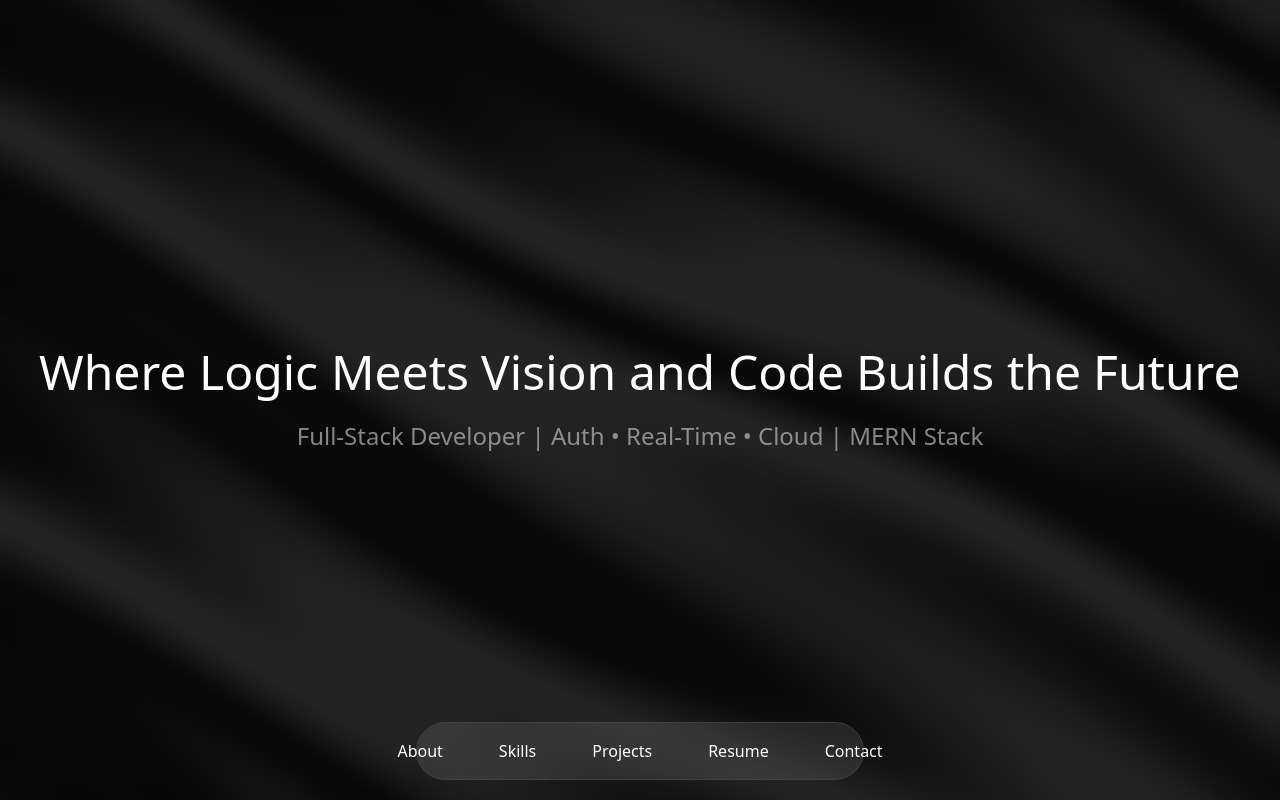
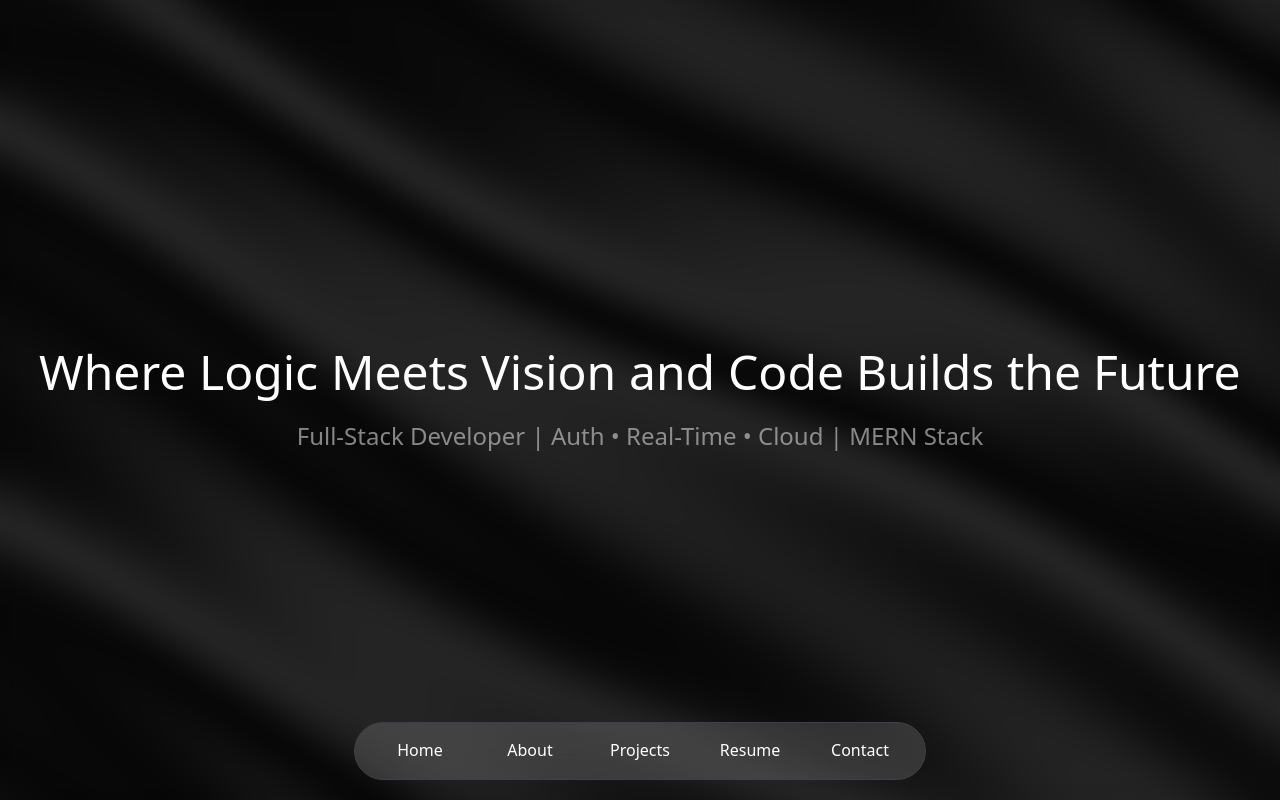
Before and after one commit to divyanshudyy/Portfolio, a React (Vite) app: page / in a window 1280 px wide. Built offline with nearby package versions, Linux system fonts and the light colour scheme; no server answers.

Commit message:
Added a navbar

```diff
--- /dev/null
+++ b/src/components/Navbar/Dock.jsx
@@ -0,0 +1,167 @@
+"use client";
+
+import {
+  motion,
+  useMotionValue,
+  useSpring,
+  useTransform,
+  AnimatePresence,
+} from "framer-motion";
+
+import {
+  Children,
+  cloneElement,
+  useEffect,
+  useMemo,
+  useRef,
+  useState,
+} from "react";
+
+function DockItem({
+  children,
+  className = "",
+  onClick,
+  mouseX,
+  spring,
+  distance,
+  magnification,
+  baseItemSize,
+}) {
+  const ref = useRef(null);
+  const isHovered = useMotionValue(0);
+
+  const mouseDistance = useTransform(mouseX, (val) => {
+    const rect = ref.current?.getBoundingClientRect() ?? {
+      x: 0,
+      width: baseItemSize,
+    };
+    return val - rect.x - baseItemSize / 2;
+  });
+
+  const targetSize = useTransform(
+    mouseDistance,
+    [-distance, 0, distance],
+    [baseItemSize, magnification, baseItemSize]
+  );
+  const size = useSpring(targetSize, spring);
+
+  return (
+    <motion.div
+      ref={ref}
+      style={{
+        width: size,
+        height: size,
+      }}
+      onHoverStart={() => isHovered.set(1)}
+      onHoverEnd={() => isHovered.set(0)}
+      onFocus={() => isHovered.set(1)}
+      onBlur={() => isHovered.set(0)}
+      onClick={onClick}
+      className={`relative inline-flex items-center justify-center rounded-full text-white ${className}`}
+      tabIndex={0}
+      role="button"
+      aria-haspopup="true"
+    >
+      {Children.map(children, (child) => cloneElement(child, { isHovered }))}
+    </motion.div>
+  );
+}
+
+function DockLabel({ children, className = "", ...rest }) {
+  const { isHovered } = rest;
+  const [isVisible, setIsVisible] = useState(false);
+
+  useEffect(() => {
+    const unsubscribe = isHovered.on("change", (latest) => {
+      setIsVisible(latest === 1);
+    });
+    return () => unsubscribe();
+  }, [isHovered]);
+
+  return (
+    <AnimatePresence>
+      {isVisible && (
+        <motion.div
+          initial={{ opacity: 0, y: 0 }}
+          animate={{ opacity: 1, y: -10 }}
+          exit={{ opacity: 0, y: 0 }}
+          transition={{ duration: 0.2 }}
+          className={`${className} absolute -top-6 left-1/2 w-fit whitespace-pre rounded-md border px-2 py-0.5 text-xs text-white`}
+          role="tooltip"
+          style={{ x: "-50%" }}
+        >
+          {children}
+        </motion.div>
+      )}
+    </AnimatePresence>
+  );
+}
+
+function DockIcon({ children, className = "" }) {
+  return (
+    <div className={`flex items-center justify-center ${className}`}>
+      {children}
+    </div>
+  );
+}
+
+export default function Dock({
+  items,
+  className = "",
+  spring = { mass: 0.1, stiffness: 150, damping: 12 },
+  magnification = 70,
+  distance = 200,
+  panelHeight = 64,
+  dockHeight = 256,
+  baseItemSize = 50,
+}) {
+  const mouseX = useMotionValue(Infinity);
+  const isHovered = useMotionValue(0);
+
+  const maxHeight = useMemo(
+    () => Math.max(dockHeight, magnification + magnification / 2 + 4),
+    [magnification, dockHeight]
+  );
+  const heightRow = useTransform(isHovered, [0, 1], [panelHeight, maxHeight]);
+  const height = useSpring(heightRow, spring);
+
+  return (
+    <motion.div
+      style={{
+        height,
+      }}
+      className="fixed z-[100] bottom-5 left-1/2"
+    >
+      <motion.div
+        onMouseMove={({ pageX }) => {
+          isHovered.set(1);
+          mouseX.set(pageX);
+        }}
+        onMouseLeave={() => {
+          isHovered.set(0);
+          mouseX.set(Infinity);
+        }}
+        className={`${className} absolute bottom-0 transform -translate-x-1/2 flex items-end gap-15  rounded-4xl border-zinc-700 border-1 py-1 px-10 font-extralight bg-white/15 backdrop-blur-xl`}
+        style={{ height: panelHeight }}
+        role="toolbar"
+        aria-label="Application dock"
+      >
+        {items.map((nav, index) => (
+          <a key={index} href={`#${nav.id}`} className="block">
+            <DockItem
+              className={nav.className}
+              mouseX={mouseX}
+              spring={spring}
+              distance={distance}
+              magnification={magnification}
+              baseItemSize={baseItemSize}
+            >
+              <DockIcon>{nav.icon}</DockIcon>
+              <DockLabel>{nav.label}</DockLabel>
+            </DockItem>
+          </a>
+        ))}
+      </motion.div>
+    </motion.div>
+  );
+}
--- a/src/components/Navbar/Navbar.jsx
+++ b/src/components/Navbar/Navbar.jsx
@@ -1,4 +1,6 @@
 import { useEffect, useState } from "react";
+import Dock from "./Dock";
+import { nav } from "@/lib/data";
 
 export default function Navbar() {
   const [isVisible, setIsVisible] = useState(false);
@@ -8,26 +10,18 @@ export default function Navbar() {
   }, []);
 
   return (
-    <nav
-      className={`fixed z-100 bottom-5 left-1/2  transform -translate-x-2/4 w-[35%] backdrop-blur-md  bg-white/10 border border-zinc-700 rounded-4xl py-4 flex justify-center items-center space-x-14 text-white font-light transition-all duration-1000 ease-out ${
-        isVisible ? "translate-y-0 opacity-100" : "translate-y-40 opacity-100"
-      }`}
-    >
-      <a href="#about" className="hover:text-blue-400 transition">
-        About
-      </a>
-      <a href="#skills" className="hover:text-blue-400 transition">
-        Skills
-      </a>
-      <a href="#projects" className="hover:text-blue-400 transition">
-        Projects
-      </a>
-      <a href="#resume" className="hover:text-blue-400 transition">
-        Resume
-      </a>
-      <a href="#contact" className="hover:text-blue-400 transition">
-        Contact
-      </a>
+    <nav>
+      <Dock
+        className={`transition-all duration-1000 ease-out ${
+          isVisible
+            ? "transform translate-y-0 opacity-100"
+            : "transform translate-y-40 opacity-0"
+        }`}
+        items={nav}
+        panelHeight={58}
+        baseItemSize={50}
+        magnification={90}
+      />
     </nav>
   );
 }
```
Also changed, not shown: src/lib/data.js.
